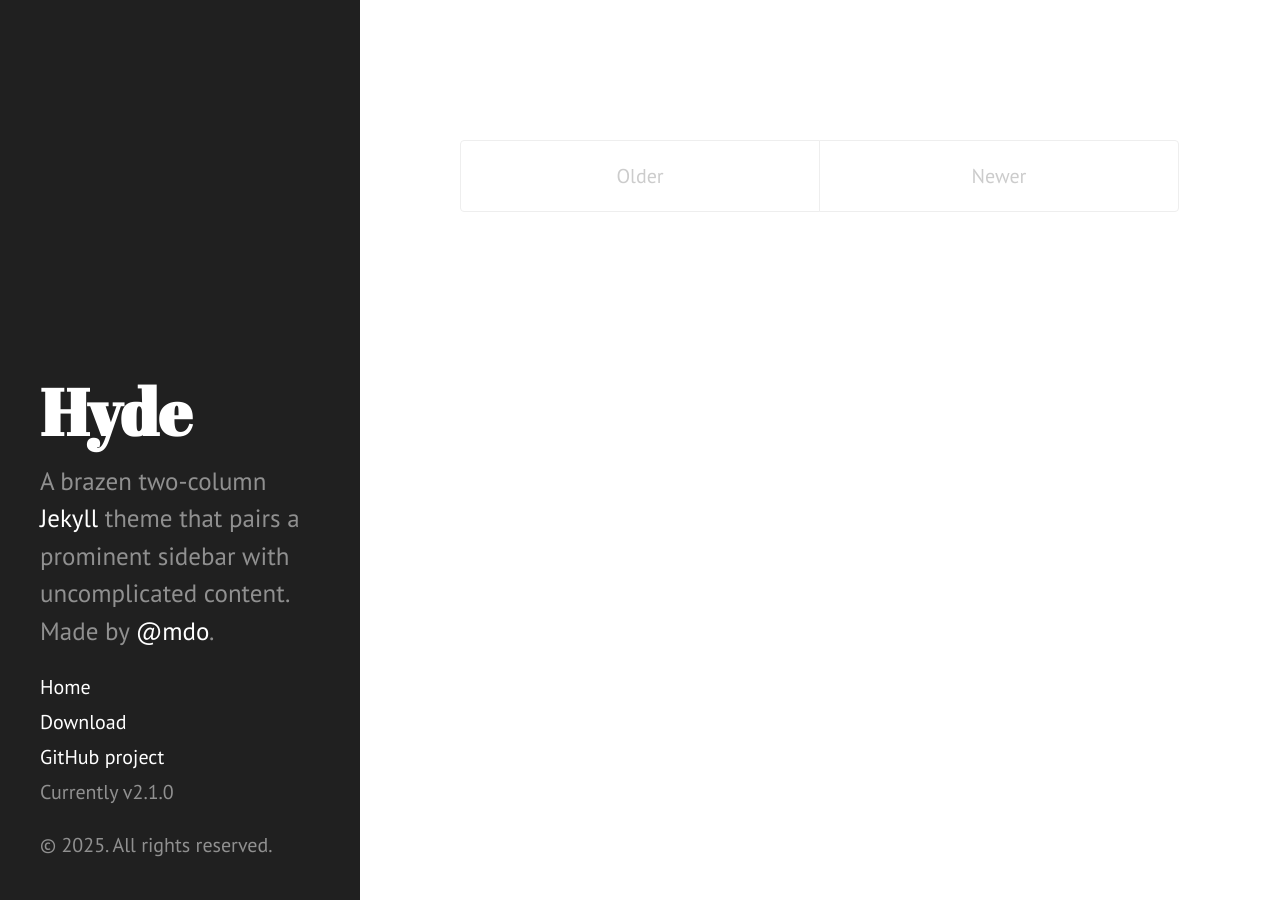
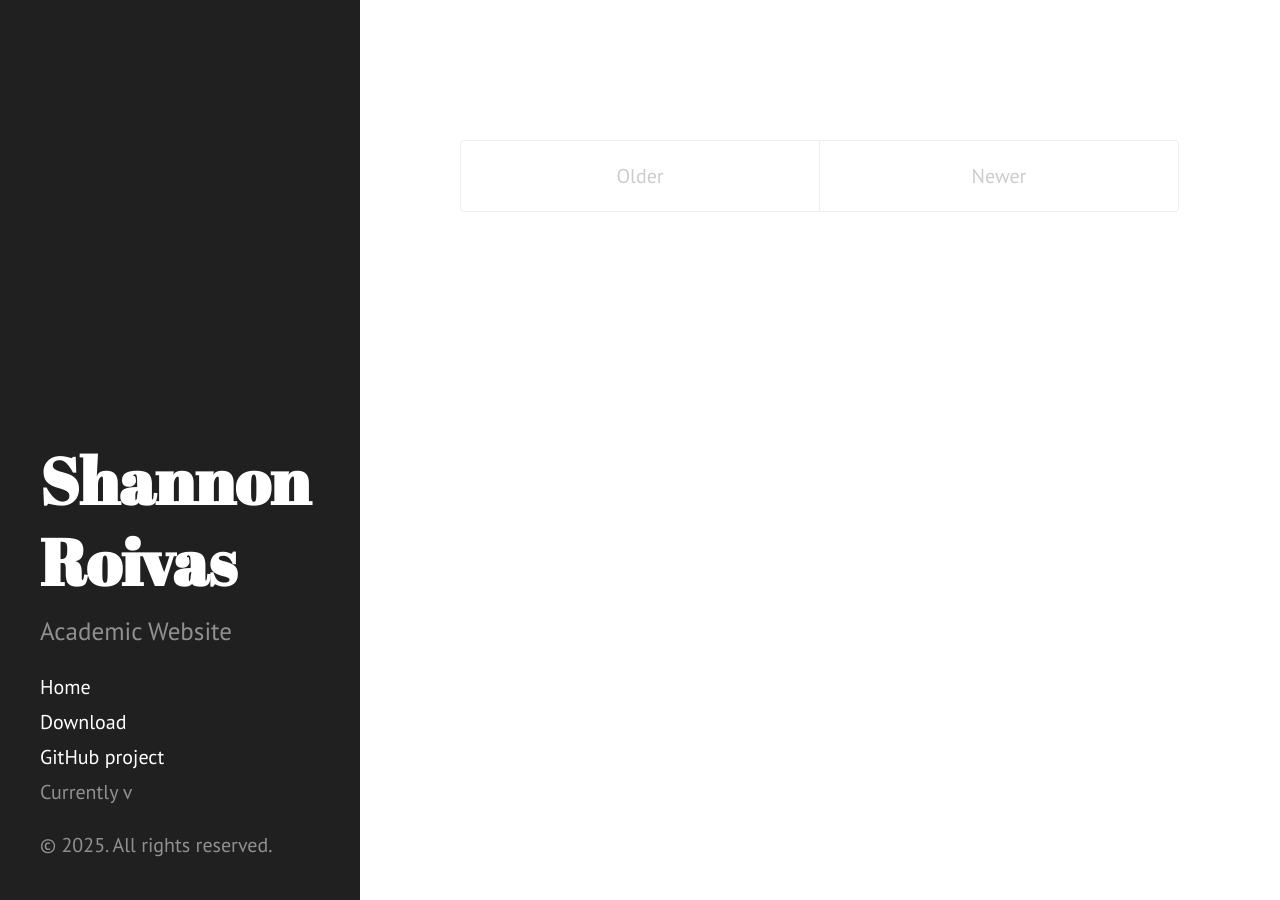
Before and after one commit to shannonroivas/shannonroivas.github.io, a Jekyll site: the page built from index.html, in a window 1280 px wide. Built offline with Jekyll 4.4.1, drawn with Linux system fonts in a browser that asks for light colours; Markdown is read by kramdown in place of the engine named in the settings; the list of posts is cut into pages by our own code.

Commit message:
Update _config.yml

```diff
--- a/_config.yml
+++ b/_config.yml
@@ -1,26 +1,2 @@
-# Dependencies
-markdown:         redcarpet
-highlighter:      pygments
-
-# Permalinks
-permalink:        pretty
-relative_permalinks: true
-
-# Setup
-title:            Hyde
-tagline:          'A Jekyll theme'
-description:      'A brazen two-column <a href="http://jekyllrb.com" target="_blank">Jekyll</a> theme that pairs a prominent sidebar with uncomplicated content. Made by <a href="https://twitter.com/mdo" target="_blank">@mdo</a>.'
-url:              http://hyde.getpoole.com
-baseurl:          /
-
-author:
-  name:           'Mark Otto'
-  url:            https://twitter.com/mdo
-
-paginate:         5
-
-# Custom vars
-version:          2.1.0
-
-github:
-  repo:           https://github.com/poole/hyde
+title: "Shannon Roivas"
+description: "Academic Website"
```
